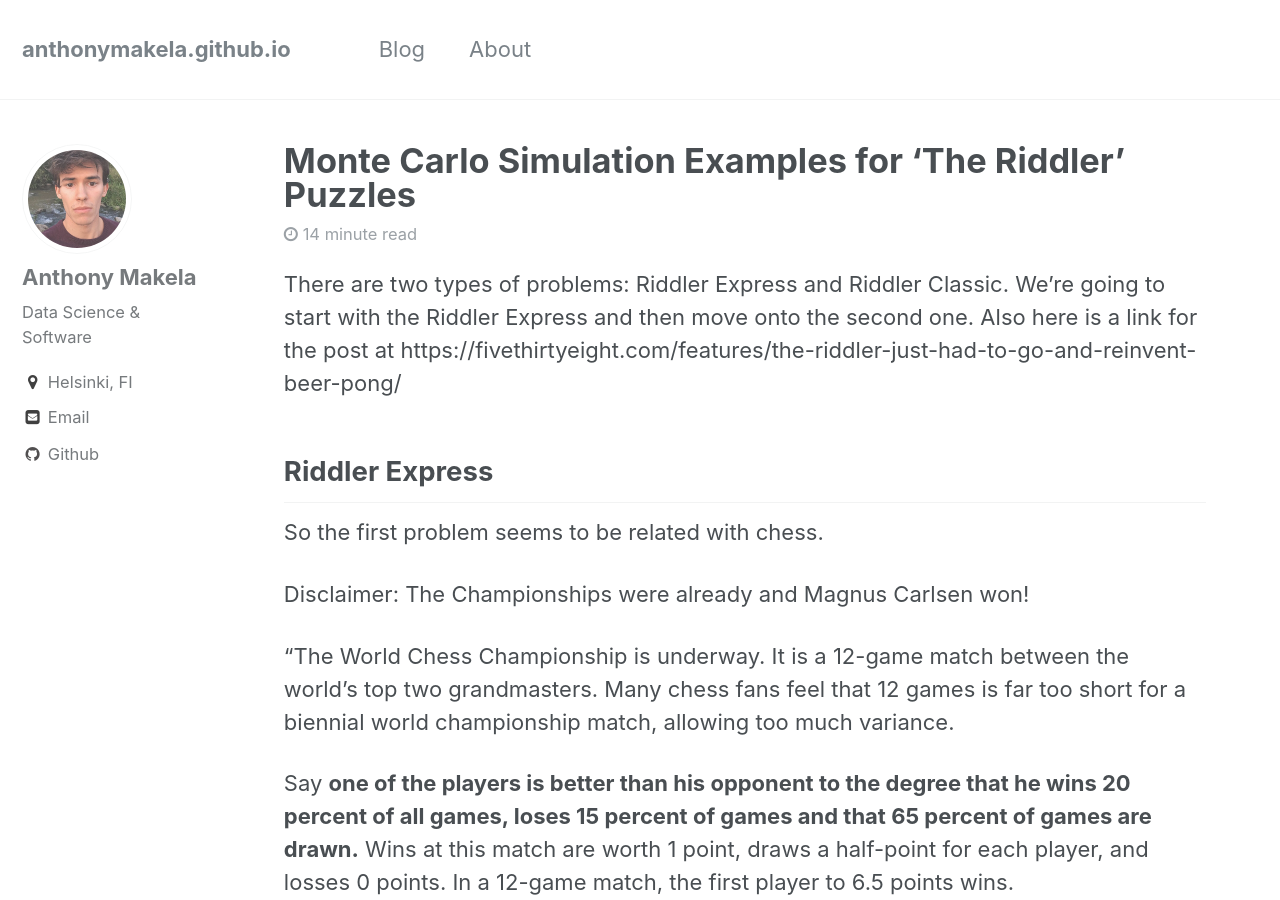
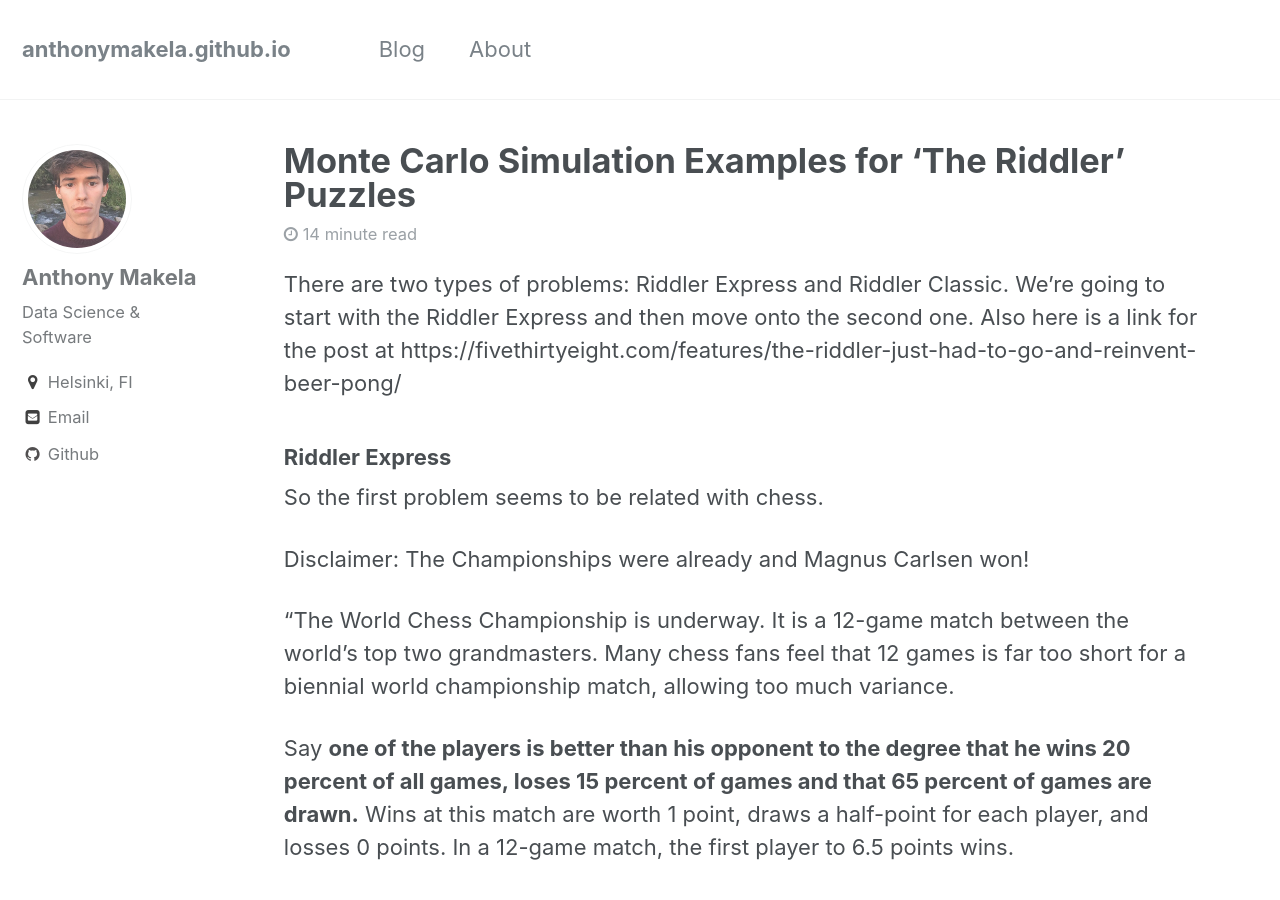
Before and after one commit to anthonymakela/anthonymakela.github.io, a Jekyll site: the page built from _posts/2018-12-25-The-Riddler-Simulations.md, in a window 1280 px wide and 900 px high. Built offline with Jekyll 4.4.1, drawn with Linux system fonts in a browser that asks for light colours; nearby versions of some CDN libraries; formulas are drawn with MathJax 3.

```diff
--- a/_posts/2018-12-25-The-Riddler-Simulations.md
+++ b/_posts/2018-12-25-The-Riddler-Simulations.md
@@ -10,7 +10,7 @@ date: "26 December 2018"
 
 There are two types of problems: Riddler Express and Riddler Classic. We're going to start with the Riddler Express and then move onto the second one. Also here is a link for the post at https://fivethirtyeight.com/features/the-riddler-just-had-to-go-and-reinvent-beer-pong/
 
-## Riddler Express
+### Riddler Express
 
 So the first problem seems to be related with chess.
 
```
